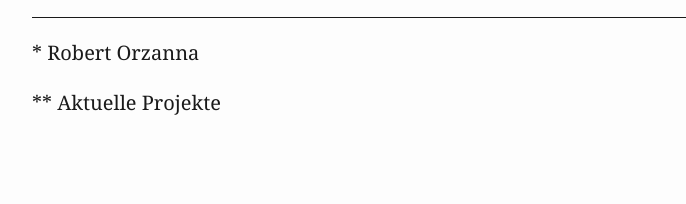
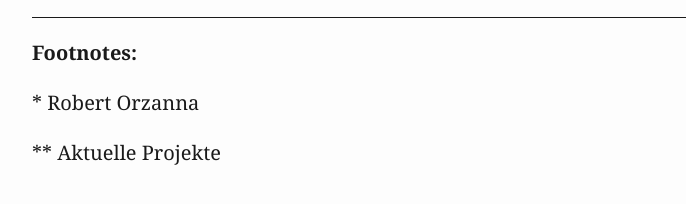
Before and after one commit to orschiro/orzanna.de, a plain HTML site: page index.html in a window 1280 px wide. Shown: the part 2052-2256 px from the top of the page, without its empty margins (248-934 px from the left). Drawn offline with Linux system fonts and the light colour scheme.

Commit message:
Added footnotes header

```diff
--- a/index.html
+++ b/index.html
@@ -173,6 +173,7 @@
 <img src="https://imgur.com/EuSKm0yl.png" alt="Fig 3: Screenshot of the community website" /><figcaption aria-hidden="true">Fig 3: Screenshot of the community website</figcaption>
 </figure>
 <hr />
+<p><strong>Footnotes:</strong></p>
 <p>* Robert Orzanna</p>
 <p>** Aktuelle Projekte</p>
 </body>
```
Also changed, not shown: 1 other file.
